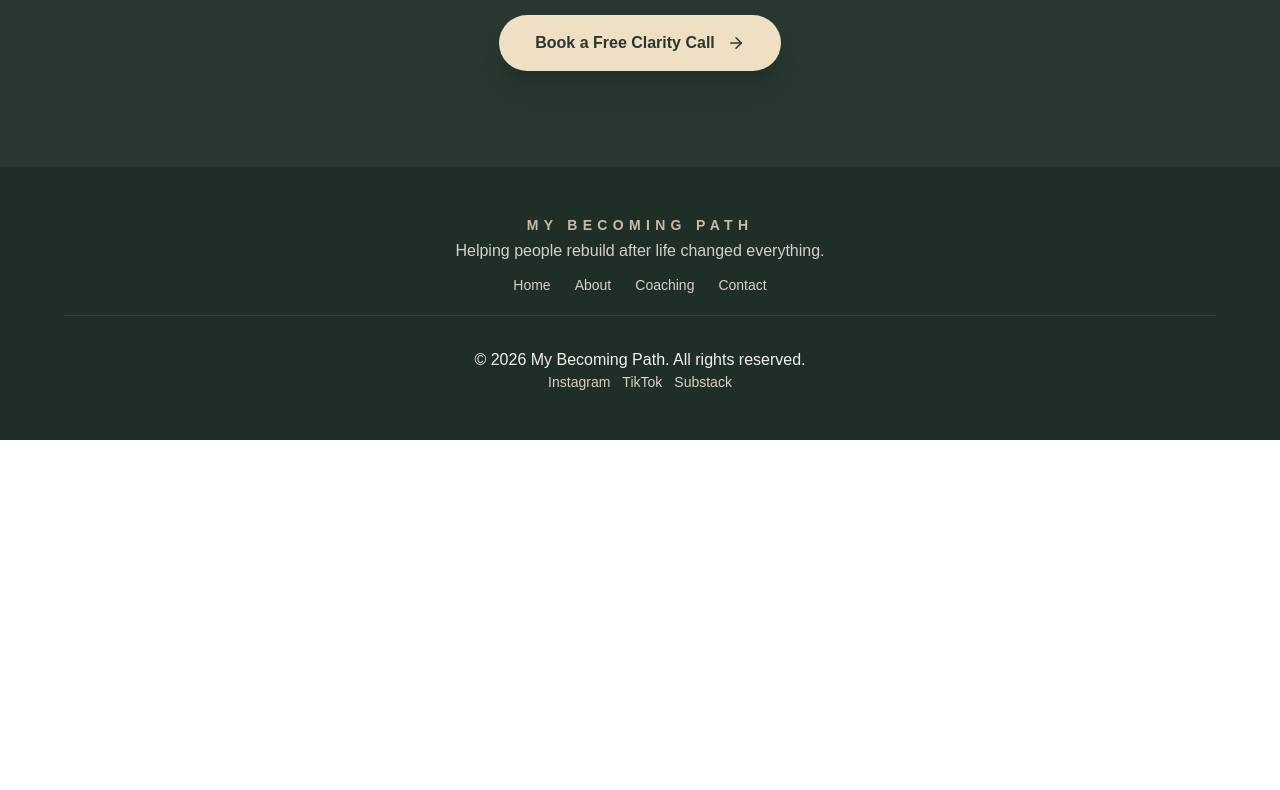
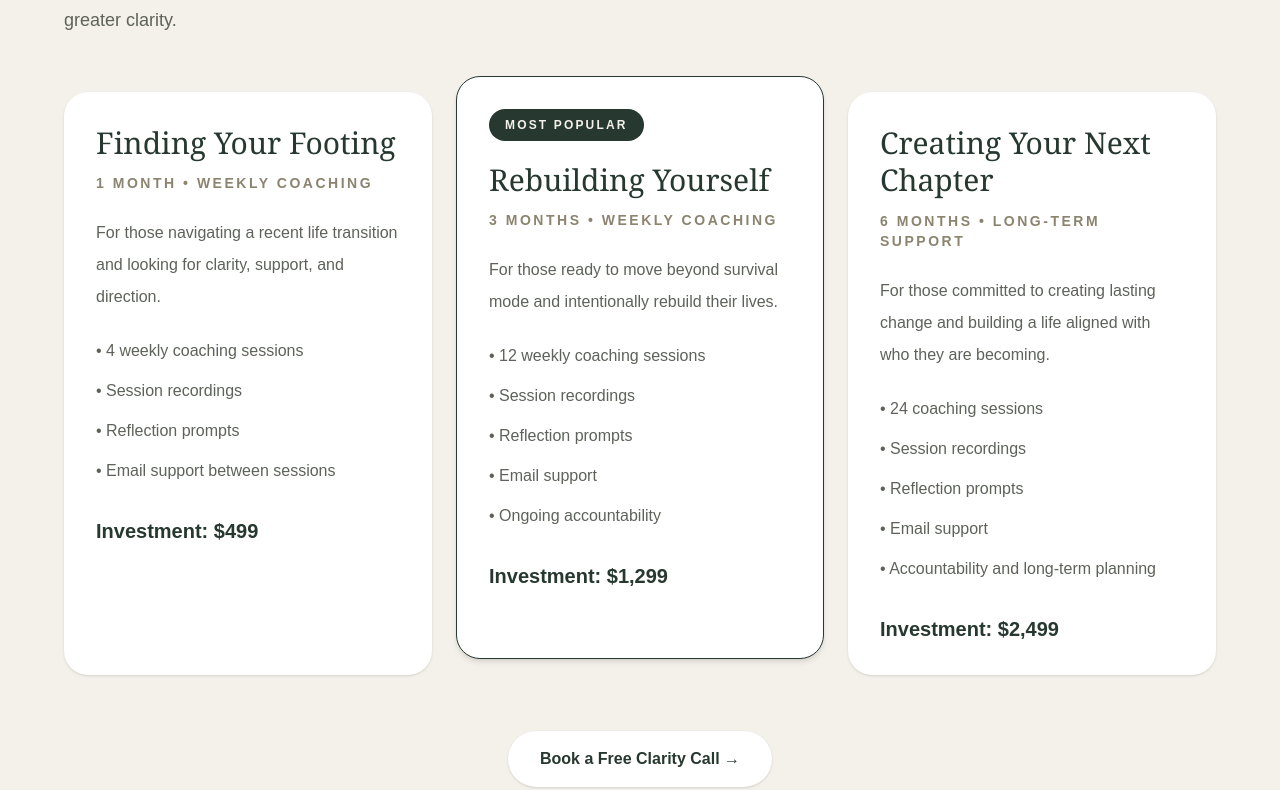
Before and after one commit to mybecomingpath/my-becoming-path, a Next.js app: page /coaching in a window 1280 px wide. Shown: the part 3930-4720 px from the top of the page. Before the commit the page ends 4370 px from the top, so only its background shows below. Built offline with nearby package versions, Linux system fonts and the light colour scheme.

Commit message:
Update page.tsx

```diff
--- a/app/coaching/page.tsx
+++ b/app/coaching/page.tsx
@@ -174,7 +174,121 @@ export default function CoachingPage() {
           </div>
         </div>
       </section>
+{/* WAYS TO WORK TOGETHER */}
+<section className="bg-[#F4F1EA] px-7 py-24 text-[#26382F] md:px-16">
+  <div className="mx-auto max-w-7xl">
+    <p className="mb-4 text-[0.82rem] font-semibold uppercase tracking-[0.38em] text-[#8C846F]">
+      WAYS TO WORK TOGETHER
+    </p>
 
+    <h2 className="font-serif text-5xl leading-[1.08] md:text-6xl">
+      Choose the level of support that feels right.
+    </h2>
+
+    <p className="mt-6 max-w-3xl text-lg leading-8 text-[#5D625A]">
+      Each package is designed to support you as you rebuild, reconnect, and
+      move forward with greater clarity.
+    </p>
+
+    <div className="mt-14 grid gap-6 lg:grid-cols-3">
+      {/* Package 1 */}
+      <div className="rounded-3xl bg-white p-8 shadow-sm">
+        <h3 className="font-serif text-3xl leading-tight">
+          Finding Your Footing
+        </h3>
+
+        <p className="mt-3 text-sm font-semibold uppercase tracking-[0.18em] text-[#8C846F]">
+          1 Month • Weekly Coaching
+        </p>
+
+        <p className="mt-6 leading-8 text-[#5D625A]">
+          For those navigating a recent life transition and looking for clarity,
+          support, and direction.
+        </p>
+
+        <ul className="mt-6 space-y-3 leading-7 text-[#5D625A]">
+          <li>• 4 weekly coaching sessions</li>
+          <li>• Session recordings</li>
+          <li>• Reflection prompts</li>
+          <li>• Email support between sessions</li>
+        </ul>
+
+        <p className="mt-8 text-xl font-semibold text-[#26382F]">
+          Investment: $499
+        </p>
+      </div>
+
+      {/* Package 2 */}
+      <div className="relative rounded-3xl border border-[#26382F] bg-white p-8 shadow-md lg:-translate-y-4">
+        <div className="mb-5 inline-flex rounded-full bg-[#26382F] px-4 py-2 text-xs font-semibold uppercase tracking-[0.18em] text-[#F4F1EA]">
+          Most Popular
+        </div>
+
+        <h3 className="font-serif text-3xl leading-tight">
+          Rebuilding Yourself
+        </h3>
+
+        <p className="mt-3 text-sm font-semibold uppercase tracking-[0.18em] text-[#8C846F]">
+          3 Months • Weekly Coaching
+        </p>
+
+        <p className="mt-6 leading-8 text-[#5D625A]">
+          For those ready to move beyond survival mode and intentionally
+          rebuild their lives.
+        </p>
+
+        <ul className="mt-6 space-y-3 leading-7 text-[#5D625A]">
+          <li>• 12 weekly coaching sessions</li>
+          <li>• Session recordings</li>
+          <li>• Reflection prompts</li>
+          <li>• Email support</li>
+          <li>• Ongoing accountability</li>
+        </ul>
+
+        <p className="mt-8 text-xl font-semibold text-[#26382F]">
+          Investment: $1,299
+        </p>
+      </div>
+
+      {/* Package 3 */}
+      <div className="rounded-3xl bg-white p-8 shadow-sm">
+        <h3 className="font-serif text-3xl leading-tight">
+          Creating Your Next Chapter
+        </h3>
+
+        <p className="mt-3 text-sm font-semibold uppercase tracking-[0.18em] text-[#8C846F]">
+          6 Months • Long-Term Support
+        </p>
+
+        <p className="mt-6 leading-8 text-[#5D625A]">
+          For those committed to creating lasting change and building a life
+          aligned with who they are becoming.
+        </p>
+
+        <ul className="mt-6 space-y-3 leading-7 text-[#5D625A]">
+          <li>• 24 coaching sessions</li>
+          <li>• Session recordings</li>
+          <li>• Reflection prompts</li>
+          <li>• Email support</li>
+          <li>• Accountability and long-term planning</li>
+        </ul>
+
+        <p className="mt-8 text-xl font-semibold text-[#26382F]">
+          Investment: $2,499
+        </p>
+      </div>
+    </div>
+
+    <div className="mt-14 text-center">
+      <a
+        href="#clarity-call"
+        className="inline-flex items-center rounded-full bg-white px-8 py-4 font-semibold text-[#26382F] shadow-sm transition hover:-translate-y-1 hover:shadow-md"
+      >
+        Book a Free Clarity Call →
+      </a>
+    </div>
+  </div>
+</section>
       {/* FINAL CTA */}
       <section className="bg-[#26382F] px-7 py-24 text-center text-[#F4F1EA] md:px-16">
         <p className="mb-4 text-[0.82rem] font-semibold uppercase tracking-[0.38em] text-[#EFE0C3]/80">
```
